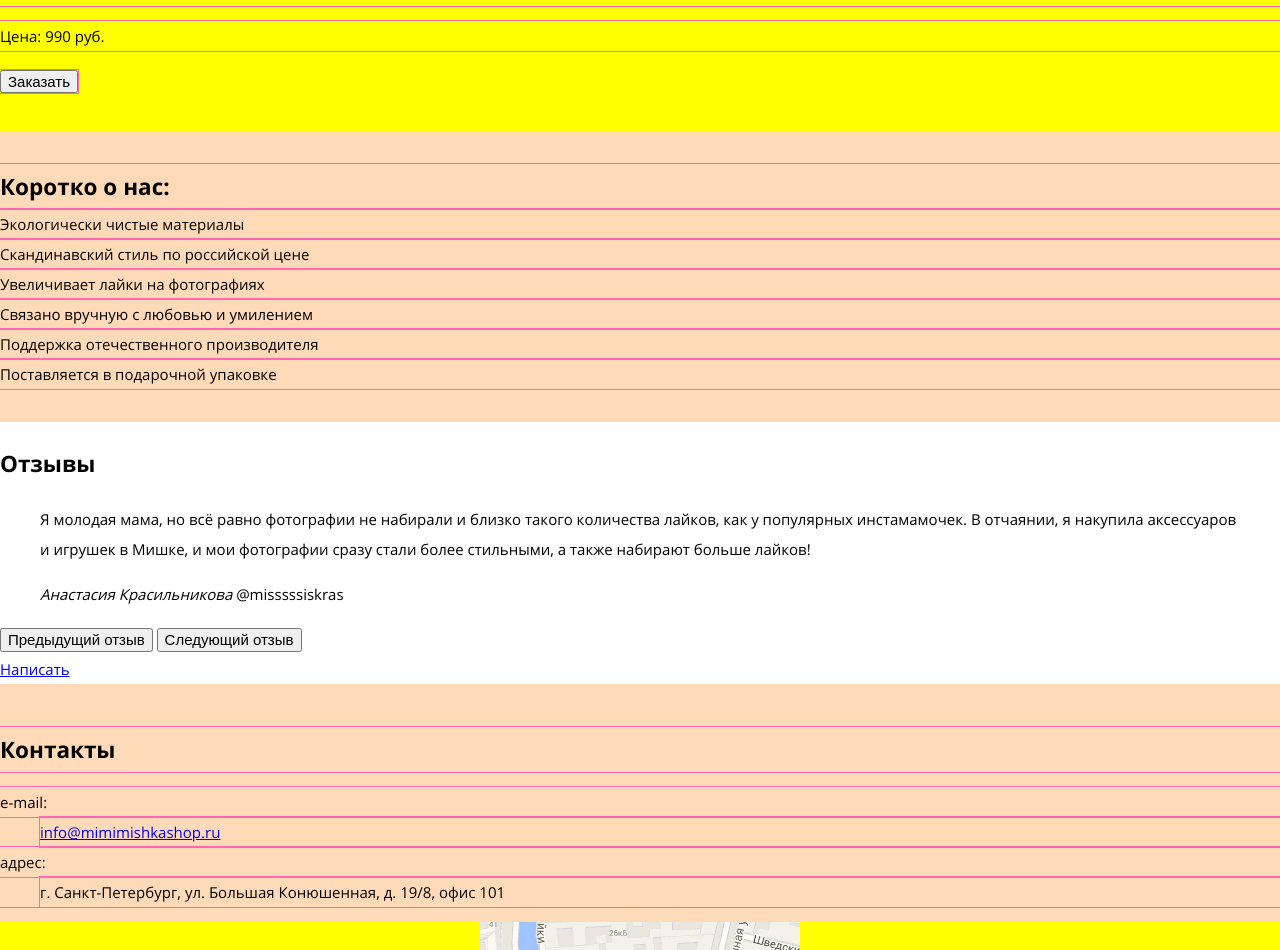
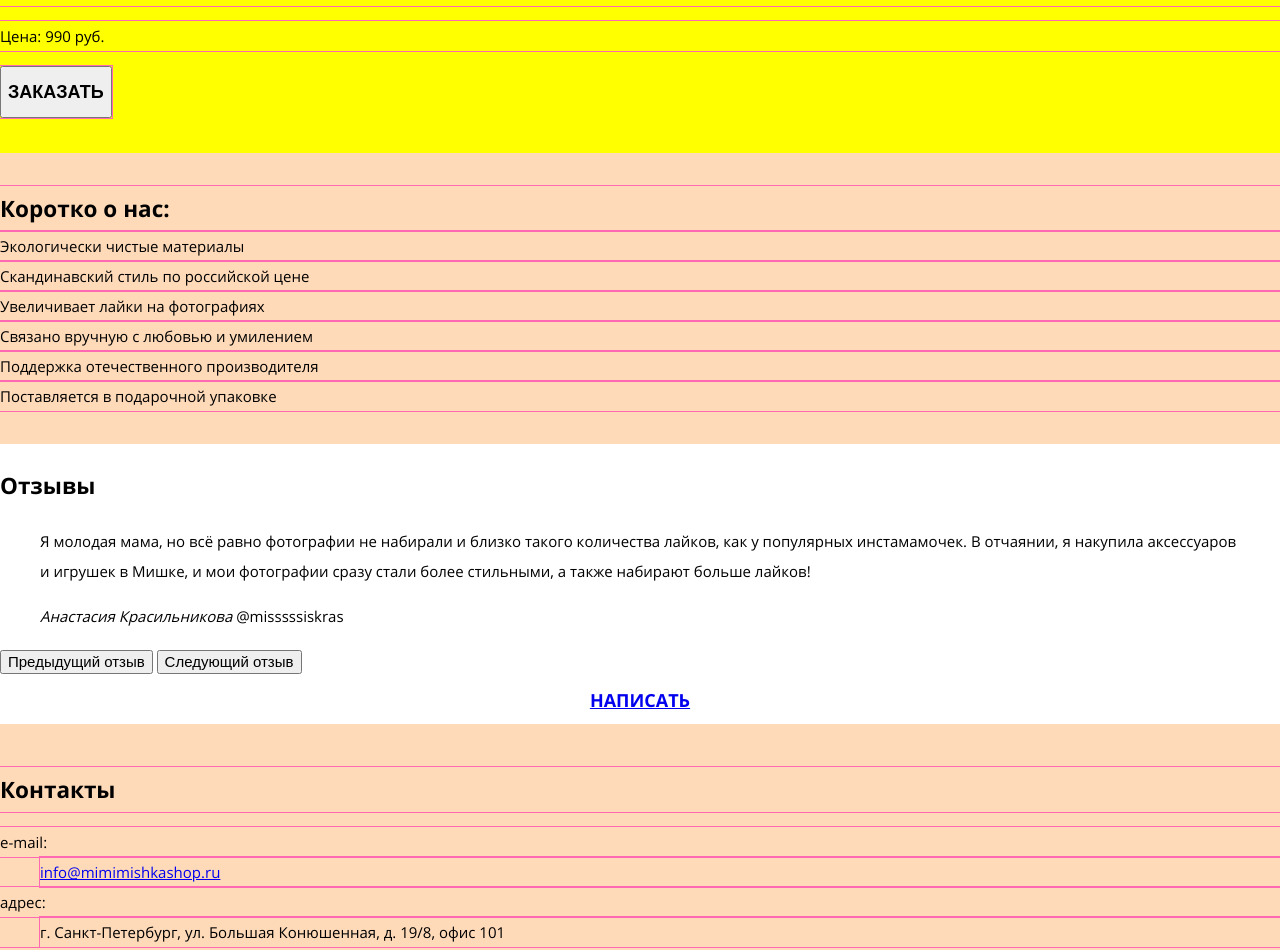
Before and after one commit to Elianta/84441-mishka, a website: page index.html in a window 1280 px wide. Shown: the part 1389-2339 px from the top of the page. Drawn offline with nearby package versions, Linux system fonts and the light colour scheme; files that its build step writes are made by us from their sources; files whose address does not match are found by name.

Commit message:
Styles for btns added.

```diff
--- a/postcss/blocks/btn.css
+++ b/postcss/blocks/btn.css
@@ -1,4 +1,14 @@
 .btn {
+  display: block;
+  padding-top: 16px;
+  padding-bottom: 16px;
+  text-align: center;
+  font-weight: bold;
+  font-size: 18px;
+  line-height: 0.889;
+  color: $text-color;
+  text-transform: uppercase;
+  border: 2px solid $text-color;
   background-color: $color-white;
 
   &--size {
```
